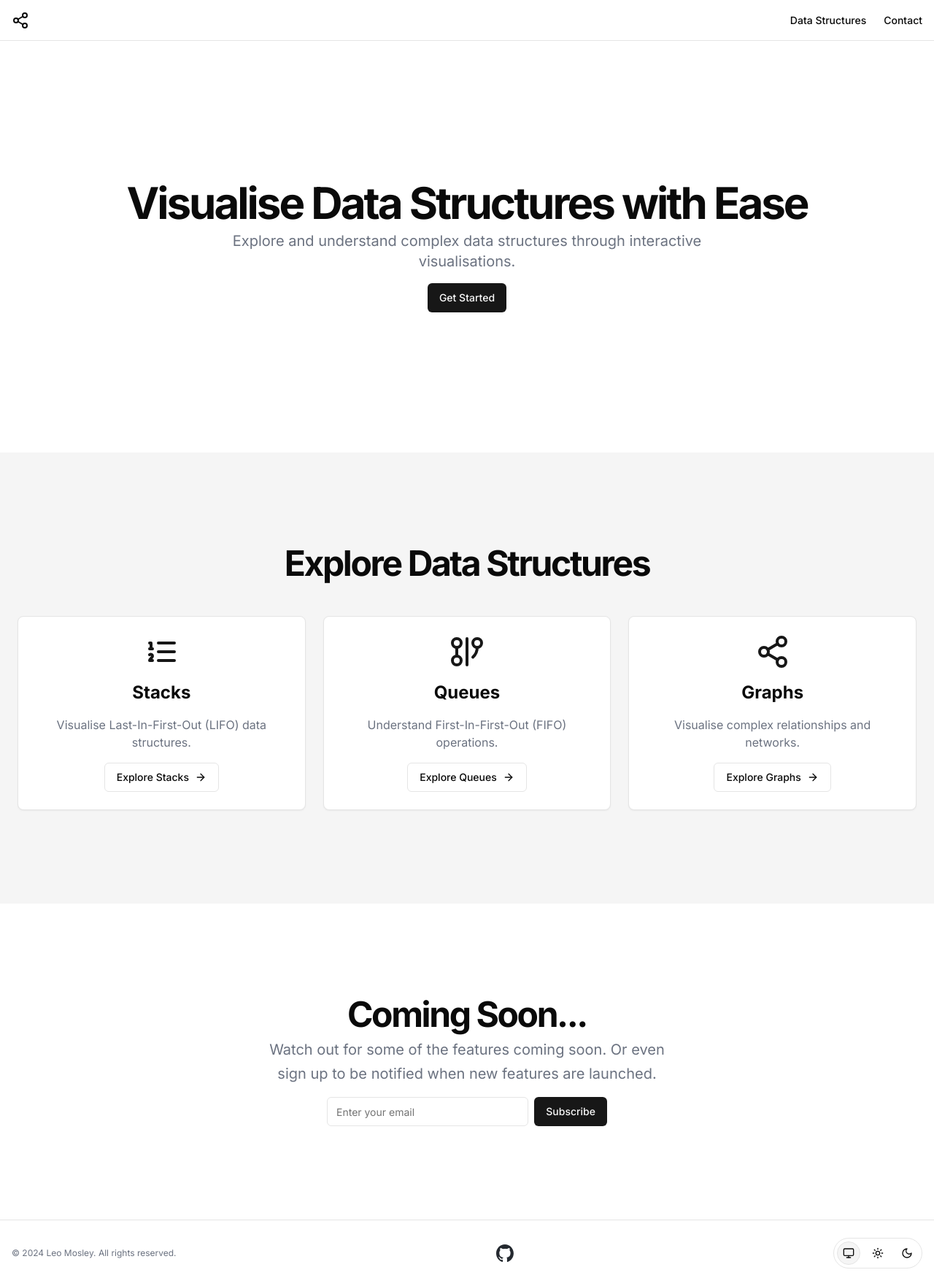
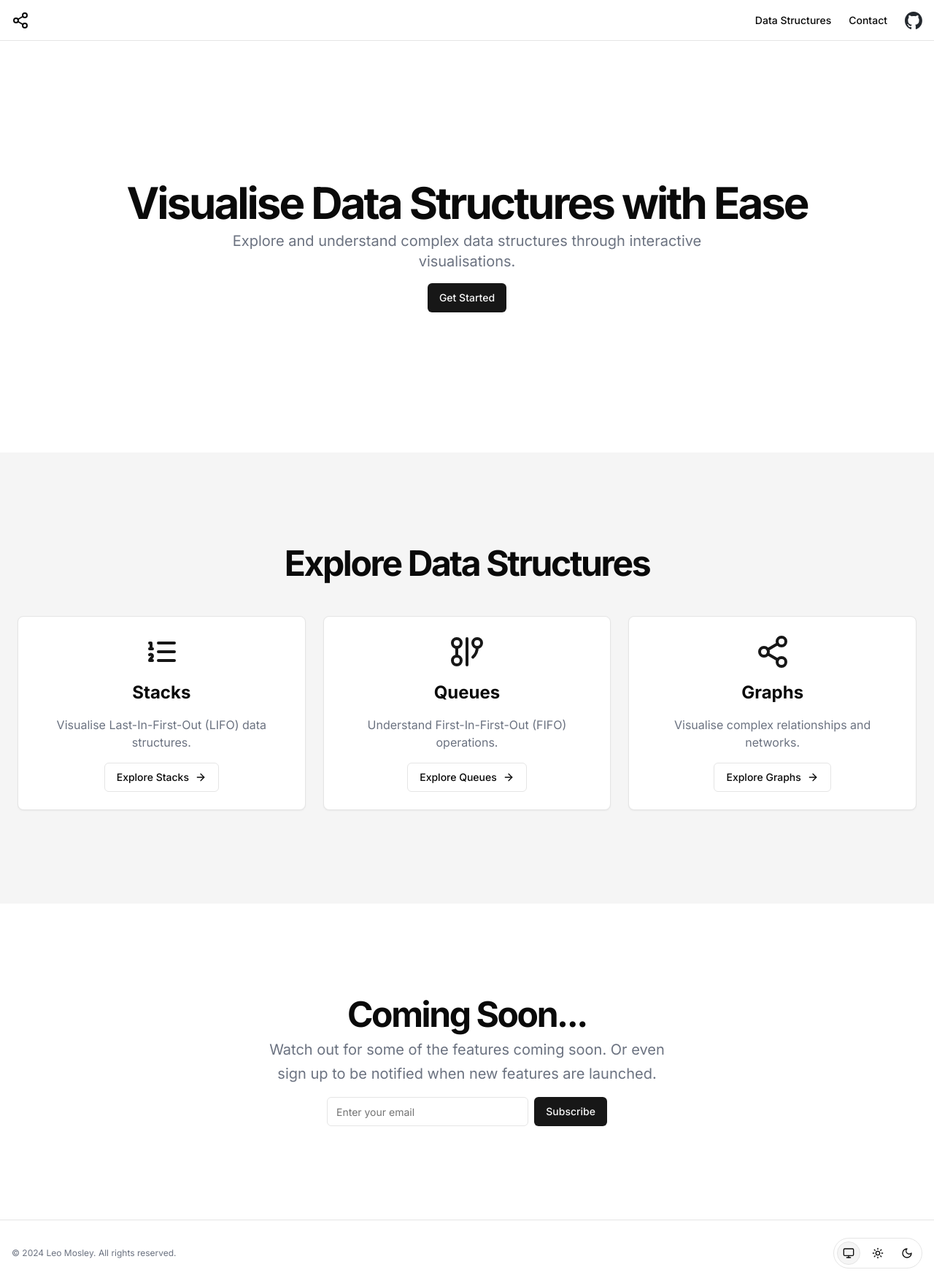
Before and after one commit to leomosley/ds.mosly.dev, a Next.js app: page / in a window 1280 px wide. Shown: the whole page at 73% size. Built offline with nearby package versions, Linux system fonts and the light colour scheme.

Commit message:
feat: move github link

```diff
--- a/components/footer.tsx
+++ b/components/footer.tsx
@@ -5,21 +5,6 @@ export function Footer() {
   return (
     <footer className="flex justify-between gap-2 py-6 w-full shrink-0 items-center px-4 border-t mt-12 sm:mt-0">
       <p className="text-xs text-gray-500 dark:text-gray-400">© 2024 Leo Mosley. All rights reserved.</p>
-      <nav className="flex gap-4 items-center">
-        <a
-          className="cursor-pointer"
-          href="https://github.com/leomosley/ds.mosly.dev"
-          target="_blank"
-        >
-          <Image
-            className="h-6 w-6"
-            src="/github-mark.svg"
-            alt="github"
-            height={500}
-            width={500}
-          />
-        </a>
-      </nav>
       <ThemeToggle />
     </footer>
   );
--- a/components/header.tsx
+++ b/components/header.tsx
@@ -1,4 +1,5 @@
 import { Share2 } from 'lucide-react';
+import Image from 'next/image';
 import Link from 'next/link';
 import React from 'react'
 
@@ -16,13 +17,26 @@ export function Header() {
         {nav.map((item, index) => (
           <Link
             key={index}
-            className="text-sm font-medium hover:underline underline-offset-4"
+            className="text-sm font-medium hover:underline underline-offset-4 mt-0.5"
             href={item.href}
             target={item.target}
           >
             {item.label}
           </Link>
         ))}
+        <a
+          className="cursor-pointer"
+          href="https://github.com/leomosley/ds.mosly.dev"
+          target="_blank"
+        >
+          <Image
+            className="h-6 w-6"
+            src="/github-mark.svg"
+            alt="github"
+            height={500}
+            width={500}
+          />
+        </a>
       </nav>
     </header>
   );
```
